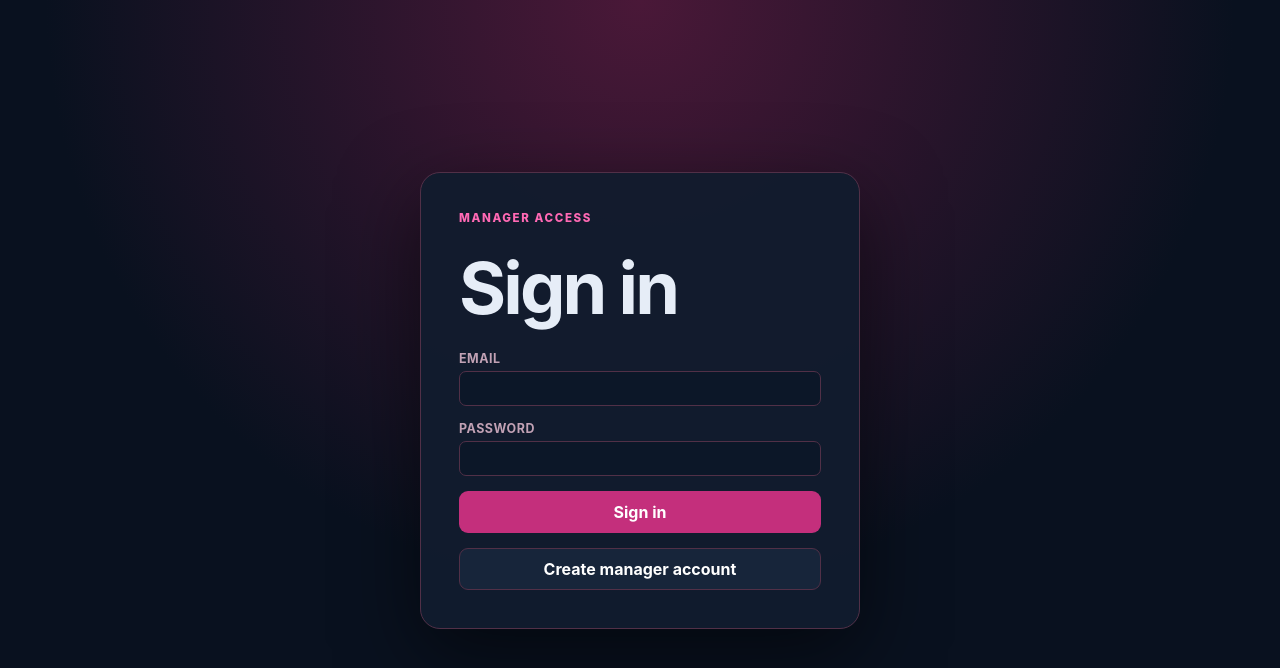
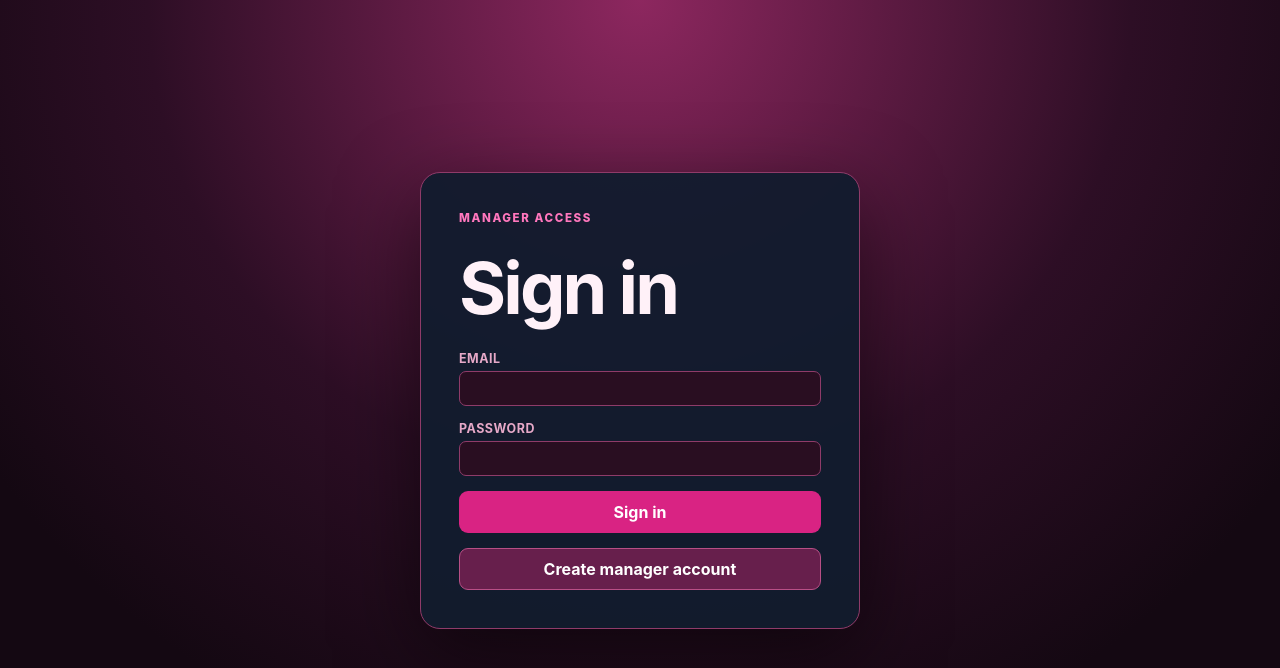
Before and after one commit to Nicadeamous1/officeops-calendar, a React (Vite) app: page /login in a window 1280 px wide. Shown: the top 668 px of the page. Built offline with nearby package versions, Linux system fonts and the light colour scheme; no server answers.

Commit message:
Make OfficeOps theme more pink

```diff
--- a/src/styles.css
+++ b/src/styles.css
@@ -1,18 +1,18 @@
 :root {
   font-family: Inter, ui-sans-serif, system-ui, -apple-system, BlinkMacSystemFont, "Segoe UI", sans-serif;
-  color: #e6edf7;
-  background: #09111f;
+  color: #fff1f8;
+  background: #160914;
   font-synthesis: none;
-  --panel: #111c2e;
-  --panel-2: #17253a;
-  --line: #513047;
-  --muted: #c2a2b5;
-  --accent: #ff69b4;
-  --accent-dark: #c42f7c;
+  --panel: #341329;
+  --panel-2: #4a1938;
+  --line: #8f3b69;
+  --muted: #e7a9c8;
+  --accent: #ff77bd;
+  --accent-dark: #d92383;
 }
 
 * { box-sizing: border-box; }
-body { margin: 0; min-width: 320px; min-height: 100vh; background: #09111f; }
+body { margin: 0; min-width: 320px; min-height: 100vh; background: linear-gradient(135deg, #160914, #2c1025); }
 button, input, select, textarea { font: inherit; }
 button, a, select { cursor: pointer; }
 a { color: inherit; text-decoration: none; }
@@ -26,23 +26,23 @@ h2 { margin-bottom: 0; }
 .header-actions, .landing-actions, .modal-actions { display: flex; align-items: center; gap: 10px; }
 .button { border: 1px solid transparent; border-radius: 9px; padding: 10px 15px; color: #fff; font-weight: 750; }
 .button.primary { background: var(--accent-dark); }
-.button.secondary { background: var(--panel-2); border-color: var(--line); }
+.button.secondary { background: #671f4c; border-color: #b84f86; }
 .button.ghost { background: transparent; color: var(--muted); }
 .button.danger { background: #9f2632; }
 .button:disabled { cursor: wait; opacity: .65; }
 
-.toolbar-card, .display-filter { display: flex; justify-content: space-between; align-items: end; margin-bottom: 16px; padding: 12px 15px; border: 1px solid var(--line); border-radius: 12px; background: var(--panel); }
+.toolbar-card, .display-filter { display: flex; justify-content: space-between; align-items: end; margin-bottom: 16px; padding: 12px 15px; border: 1px solid var(--line); border-radius: 12px; background: linear-gradient(135deg, #401531, #2c1227); }
 .filter-bar { display: flex; gap: 12px; }
 label { display: flex; flex-direction: column; gap: 5px; color: var(--muted); font-size: .78rem; font-weight: 700; text-transform: uppercase; letter-spacing: .04em; }
-input, select, textarea { width: 100%; border: 1px solid var(--line); border-radius: 7px; padding: 9px 10px; background: #0c1728; color: #fff; outline: none; }
+input, select, textarea { width: 100%; border: 1px solid var(--line); border-radius: 7px; padding: 9px 10px; background: #290e21; color: #fff; outline: none; }
 input:focus, select:focus, textarea:focus { border-color: var(--accent); box-shadow: 0 0 0 2px rgba(255, 105, 180, .12); }
 .result-count { color: var(--muted); font-size: .85rem; }
-.calendar-shell { border: 1px solid var(--line); border-radius: 14px; padding: 14px; background: var(--panel); overflow: hidden; }
-.fc { --fc-border-color: #513047; --fc-page-bg-color: #111c2e; --fc-neutral-bg-color: #17253a; --fc-list-event-hover-bg-color: #17253a; --fc-today-bg-color: rgba(255,105,180,.1); }
-.fc .fc-button-primary { background: #382036; border-color: var(--line); font-weight: 700; }
+.calendar-shell { border: 1px solid #a9497c; border-radius: 14px; padding: 14px; background: linear-gradient(145deg, #351229, #210d1d); overflow: hidden; box-shadow: 0 12px 40px rgba(151, 25, 94, .22); }
+.fc { --fc-border-color: #713252; --fc-page-bg-color: #301025; --fc-neutral-bg-color: #481733; --fc-list-event-hover-bg-color: #5a1d40; --fc-today-bg-color: rgba(255,105,180,.22); }
+.fc .fc-button-primary { background: #6e2050; border-color: #a9497c; font-weight: 700; }
 .fc .fc-button-primary:not(:disabled).fc-button-active, .fc .fc-button-primary:not(:disabled):active { background: var(--accent-dark); border-color: var(--accent); }
 .fc .fc-toolbar-title { font-size: 1.25rem; }
-.fc .fc-col-header-cell-cushion, .fc .fc-daygrid-day-number { color: #dce7f6; }
+.fc .fc-col-header-cell-cushion, .fc .fc-daygrid-day-number { color: #ffe3f2; }
 .fc-event { padding: 2px 4px; border-radius: 5px; font-weight: 750; cursor: pointer; }
 
 .display-page { display: flex; flex-direction: column; padding: 16px 24px; }
@@ -56,11 +56,11 @@ input:focus, select:focus, textarea:focus { border-color: var(--accent); box-sha
 .clock strong { color: var(--accent); font-size: 1.6rem; }
 .clock span { color: var(--muted); font-size: .85rem; }
 .summary-footer { display: grid; grid-template-columns: repeat(4, 1fr); gap: 10px; margin-top: 10px; }
-.summary-card { display: flex; align-items: center; justify-content: space-between; gap: 8px; border: 1px solid var(--line); border-radius: 10px; padding: 8px 13px; background: var(--panel-2); }
+.summary-card { display: flex; align-items: center; justify-content: space-between; gap: 8px; border: 1px solid #a9497c; border-radius: 10px; padding: 8px 13px; background: linear-gradient(135deg, #571b42, #35132c); }
 .summary-card span { color: var(--muted); font-size: .8rem; font-weight: 750; text-transform: uppercase; }
 .summary-card strong { color: var(--accent); font-size: 1.5rem; }
 
-.modal-backdrop { position: fixed; z-index: 20; inset: 0; display: grid; place-items: center; padding: 20px; background: rgba(2, 8, 18, .82); }
+.modal-backdrop { position: fixed; z-index: 20; inset: 0; display: grid; place-items: center; padding: 20px; background: rgba(25, 4, 19, .88); }
 .event-modal { width: min(760px, 100%); max-height: 94vh; overflow-y: auto; border: 1px solid var(--line); border-radius: 16px; padding: 22px; background: var(--panel); box-shadow: 0 20px 70px #0009; }
 .modal-heading { display: flex; justify-content: space-between; margin-bottom: 18px; }
 .close-button { border: 0; background: transparent; color: var(--muted); font-size: 2rem; }
@@ -74,7 +74,7 @@ input:focus, select:focus, textarea:focus { border-color: var(--accent); box-sha
 .error-message, .setup-notice { border: 1px solid #b54350; border-radius: 8px; padding: 10px; color: #fecaca; background: #431923; }
 .center-message { display: grid; min-height: 40vh; place-items: center; color: var(--muted); font-weight: 700; }
 
-.landing-page { min-height: 100vh; display: grid; place-items: center; padding: 24px; background: radial-gradient(circle at top, #4a1838, #09111f 58%); }
+.landing-page { min-height: 100vh; display: grid; place-items: center; padding: 24px; background: radial-gradient(circle at top, #8d275f, #2d0e25 48%, #140812 78%); }
 .landing-card { width: min(620px, 100%); border: 1px solid var(--line); border-radius: 20px; padding: 38px; background: rgba(17, 28, 46, .95); box-shadow: 0 25px 80px #0008; }
 .landing-card h1 { margin-bottom: 14px; font-size: clamp(2.5rem, 8vw, 4.5rem); }
 .landing-card > p:not(.eyebrow, .setup-notice) { color: var(--muted); line-height: 1.6; }
```
